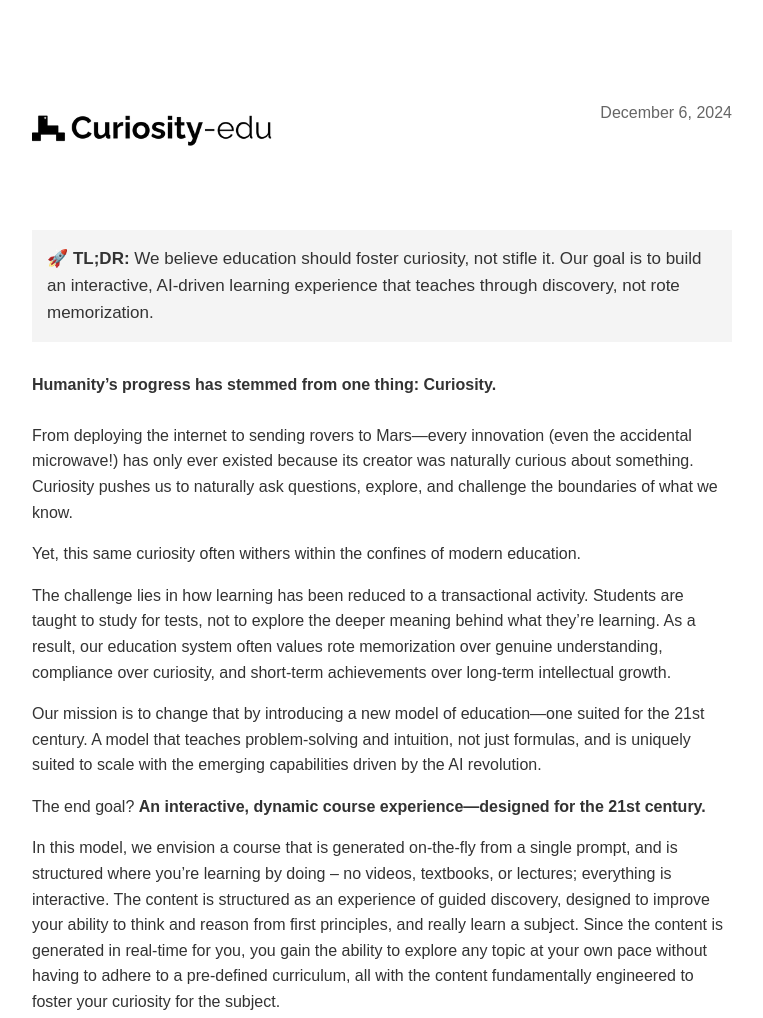
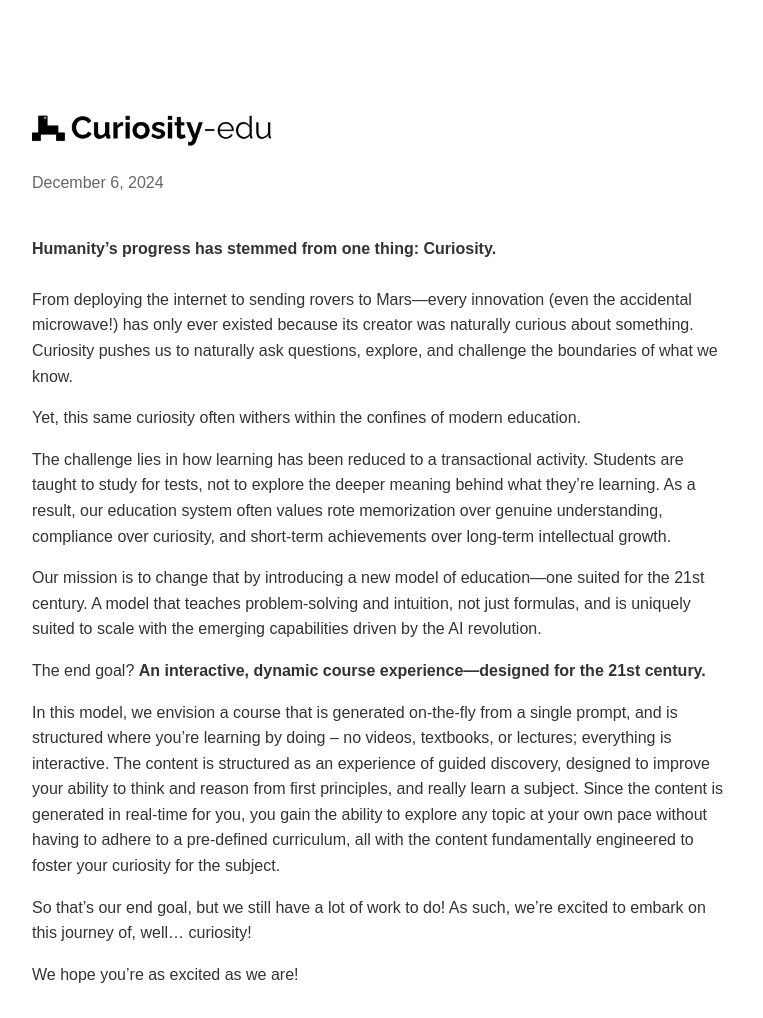
Before and after one commit to ShlokRathi/curiosity-edu-website, a plain HTML site: page index.html in a window 1280 px wide. Shown: the top 1018 px of the page, without its empty margins (258-1021 px from the left). Drawn offline with Linux system fonts and the light colour scheme.

Commit message:
Update index.html

```diff
--- a/index.html
+++ b/index.html
@@ -30,7 +30,7 @@
     .header {
       position: relative;
       min-height: 60px;
-      margin-bottom: 30px;
+      margin-bottom: 10px;
     }
 
     /* Bigger logo, top-left corner */
@@ -44,11 +44,12 @@
 
     /* Date in the top-right corner */
     .date {
-      position: absolute;
+      position: left;
       top: 0;
       right: 0;
       font-size: 1em;
       color: #666;
+      margin-bottom: 40px;
     }
 
     /* TL;DR box near the top */
@@ -103,13 +104,10 @@
   <!-- Header: logo on left, date on right -->
   <div class="header">
     <img src="textblack.png" alt="Curiosity Education Logo" class="ce-logo">
-    <div class="date">December 6, 2024</div>
+
   </div>
 
-  <!-- TL;DR at the top -->
-  <div id="tldr" class="tldr">
-    <strong>🚀 TL;DR:</strong> We believe education should foster curiosity, not stifle it. Our goal is to build an interactive, AI-driven learning experience that teaches through discovery, not rote memorization.
-  </div>
+  <div class="date">December 6, 2024</div>
 
   <!-- Main content -->
   <div class="content">
@@ -140,6 +138,11 @@
       Vishal Y.
     </p>
 
+      <!-- TL;DR at the top -->
+  <div id="tldr" class="tldr">
+    <strong>🚀 TL;DR:</strong> We believe education should foster curiosity, not stifle it. Our goal is to build an interactive, AI-driven learning experience that teaches through discovery, not rote memorization.
+  </div>
+
     <!-- Links to manifesto, LinkedIn, and email -->
     <div class="links">
       <p><a href="https://docs.google.com/document/d/1agvnLe0dD8wDqHdlyIPjqCoD_PP5oLBda7ixQpgTk6g/edit?" class="manifesto-link">🚀 Read our full manifesto</a></p>
```
